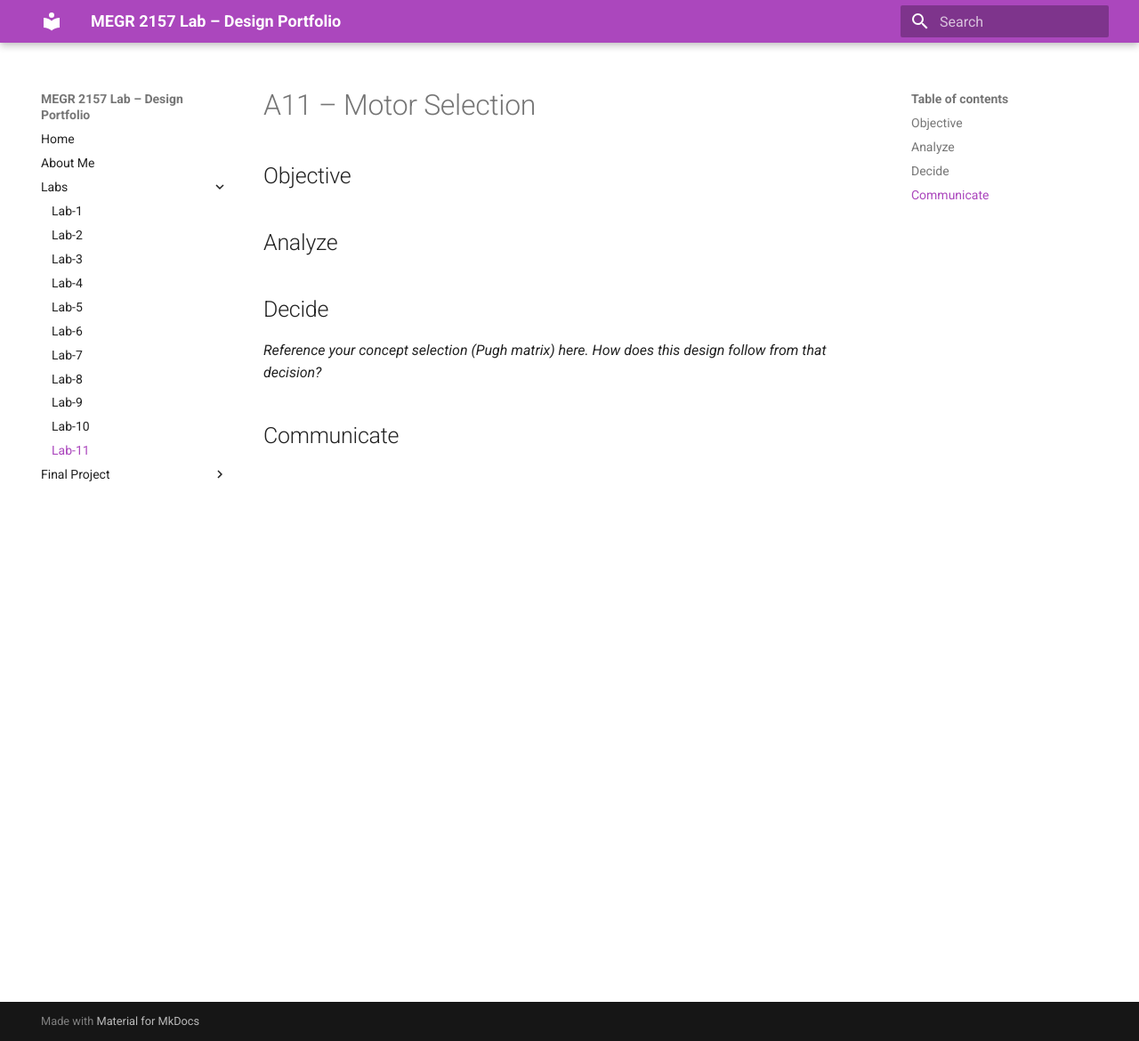
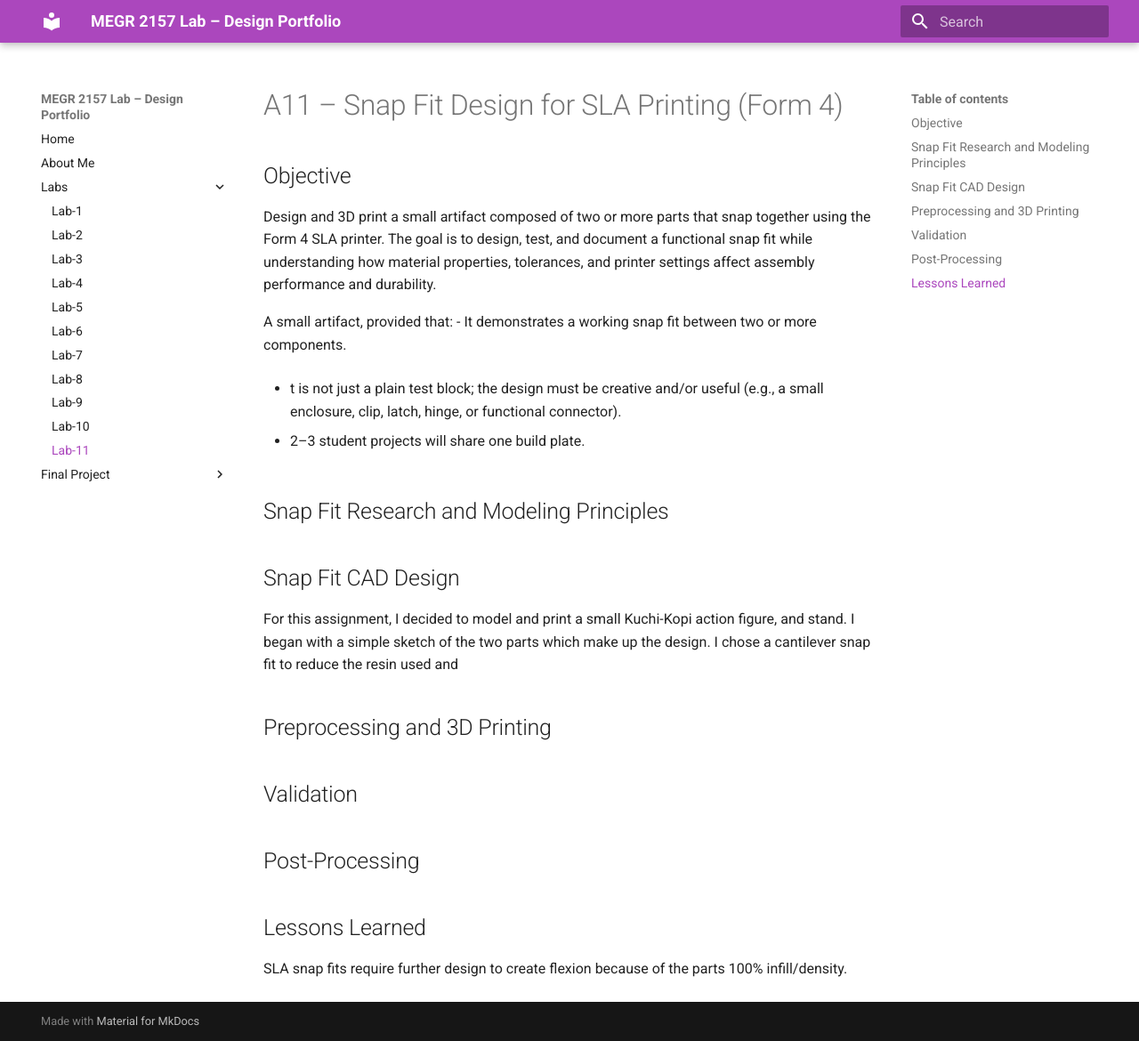
Before and after one commit to swils201/saniyah-wilson-portfolio, an MkDocs documentation site: the page built from docs/Labs/L11/index.md, in a window 1280 px wide and 1170 px high. Shown: the whole window at 89% size. Built offline with MkDocs 1.6.1 and Material for MkDocs 9.7.7, drawn with Linux system fonts in a browser that asks for light colours.

Commit message:
Revise index.md for Snap Fit Design project
Updated the document to reflect a new project focus on snap fit design for SLA printing, including objectives and design principles.

```diff
--- a/docs/Labs/L11/index.md
+++ b/docs/Labs/L11/index.md
@@ -1,12 +1,27 @@
-# A11 – Motor Selection
+# A11 – Snap Fit Design for SLA Printing (Form 4)
 
 ## Objective
+Design and 3D print a small artifact composed of two or more parts that snap together using the Form 4 SLA printer.
+The goal is to design, test, and document a functional snap fit while understanding how material properties, tolerances, and printer settings affect assembly performance and durability.
+
+A small artifact, provided that:
+- It demonstrates a working snap fit between two or more components.
+
+- t is not just a plain test block; the design must be creative and/or useful (e.g., a small enclosure, clip, latch, hinge, or functional connector).
+
+- 2–3 student projects will share one build plate.
 
 
-## Analyze
+## Snap Fit Research and Modeling Principles
 
 
-## Decide
-_Reference your concept selection (Pugh matrix) here. How does this design follow from that decision?_
+## Snap Fit CAD Design
+For this assignment, I decided to model and print a small Kuchi-Kopi action figure, and stand. I began with a simple sketch of the two parts which make up the design. I chose a cantilever snap fit to reduce the resin used and
 
-## Communicate
+## Preprocessing and 3D Printing
+## Validation
+## Post-Processing
+
+## Lessons Learned
+
+SLA snap fits require further design to create flexion because of the parts 100% infill/density.
```
